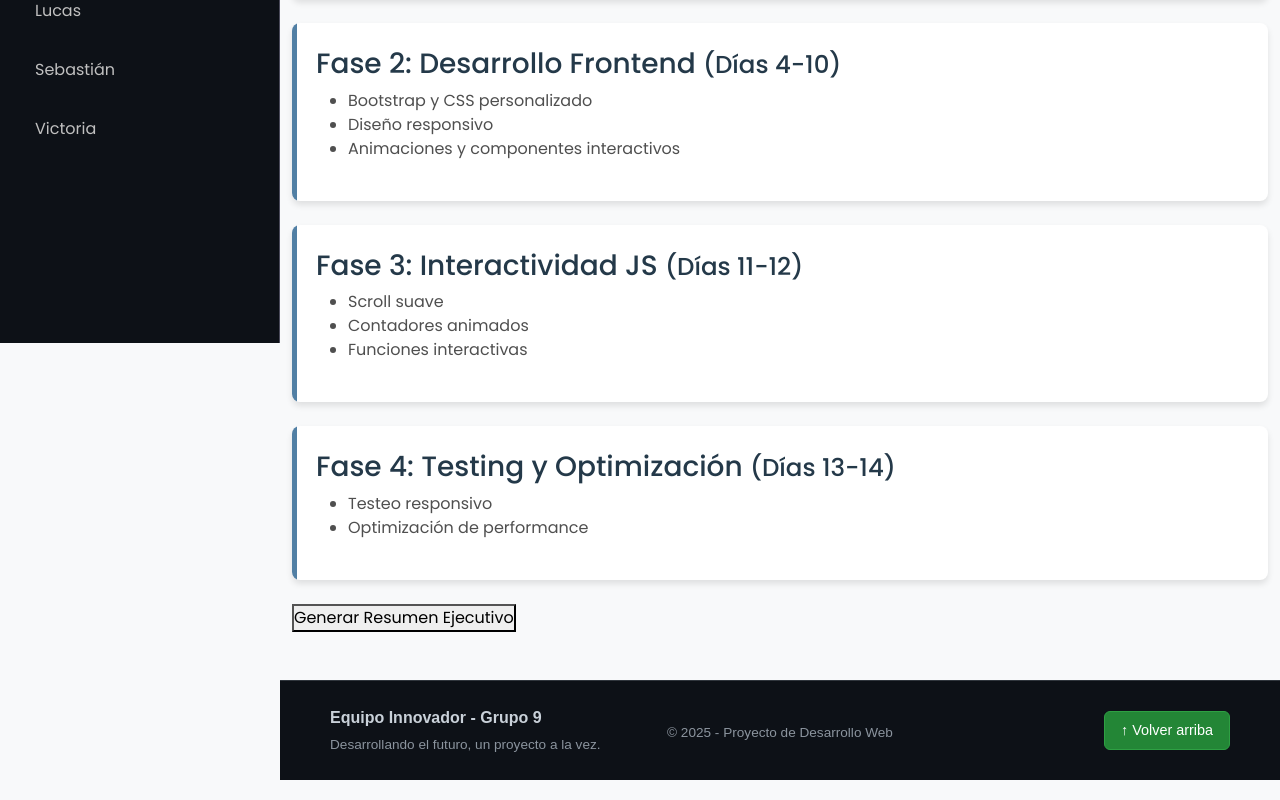
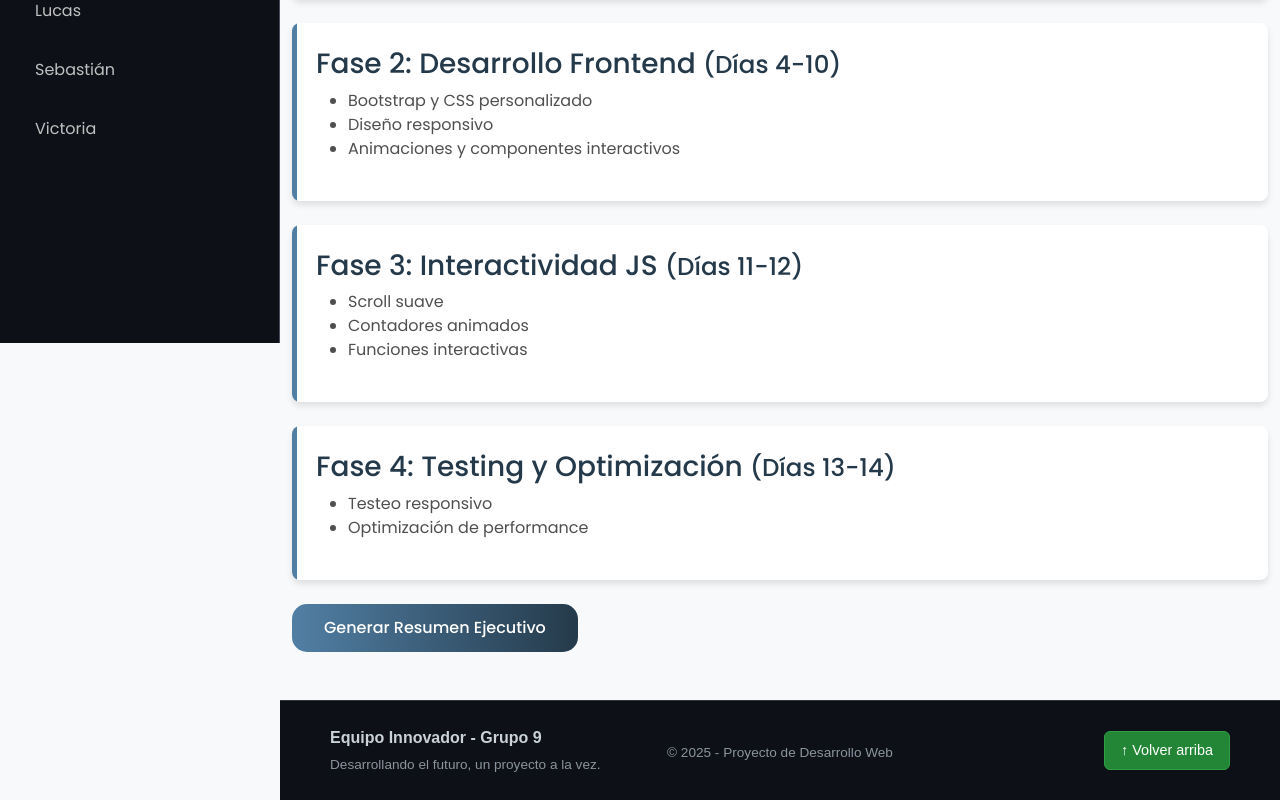
Before and after one commit to josecolombotk/desarrollo-frontend-ifts29-2, a React (Vite) app: page /bitacora in a window 1280 px wide. Shown: the part 457-1257 px from the top of the page. Built offline with nearby package versions, Linux system fonts and the light colour scheme.

Commit message:
boton bitacora

```diff
--- a/src/css/Bitacora.css
+++ b/src/css/Bitacora.css
@@ -197,3 +197,20 @@
 .bitacora-card h3 {
   color: #243949;
 }
+
+.bitacora-btn-resumen {
+  background-image: linear-gradient(
+    to right,
+    #517fa4 0%,
+    #243949 51%,
+    #517fa4 100%
+  );
+  border: none !important;
+  border-radius: 15px;
+  padding: 0.75rem 2rem;
+  font-weight: 500;
+  transition: 0.5s;
+  background-size: 200% auto;
+  display: block;
+  color: white;
+}
```
